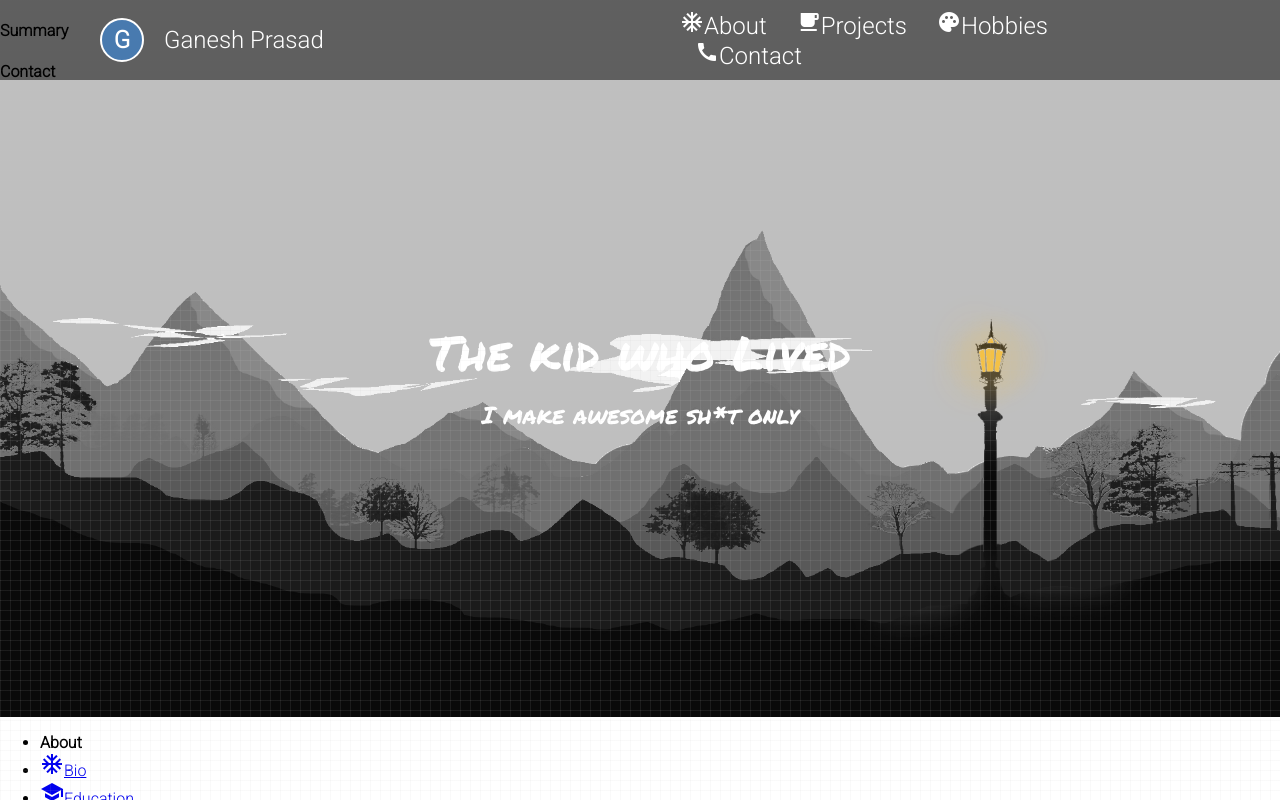
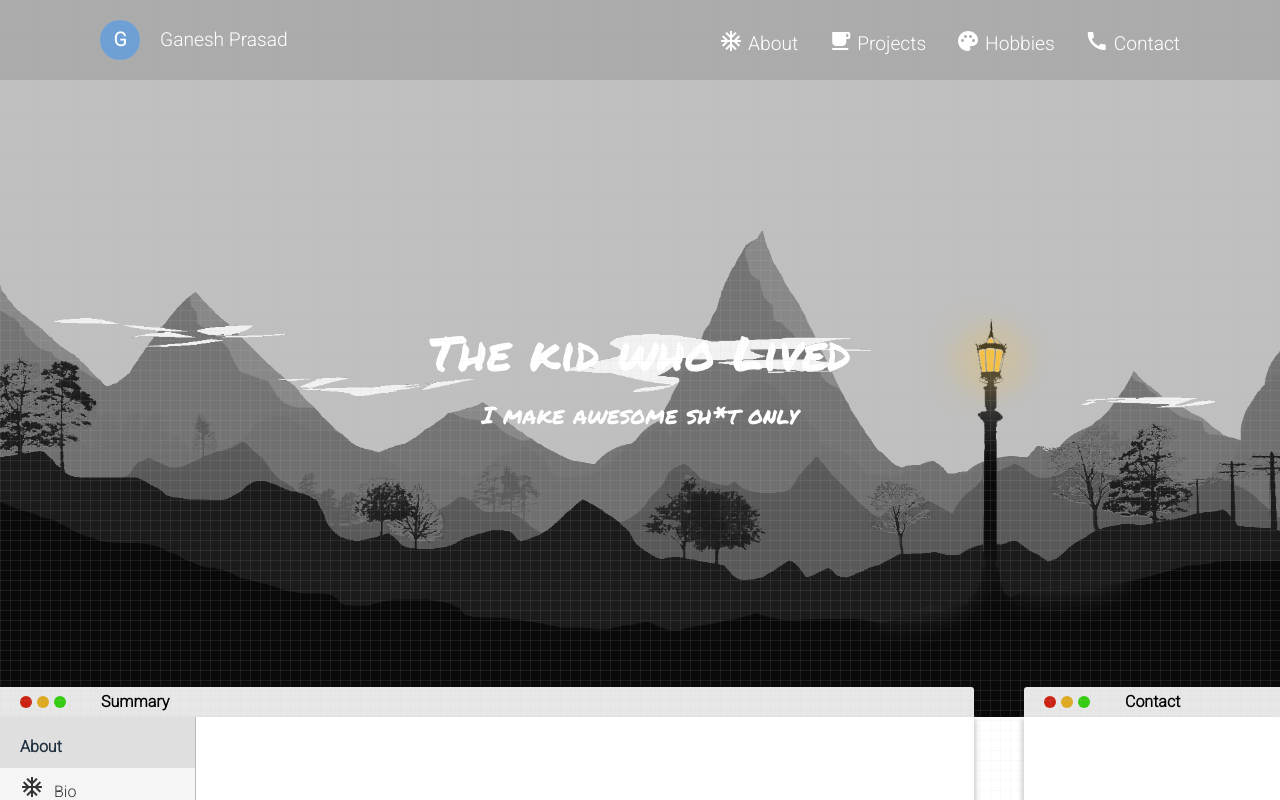
Before and after one commit to pradyutmeher/gnsp.github.io, a plain HTML site: page index.html in a window 1280 px wide. Shown: the top 800 px of the page. Drawn offline with Linux system fonts and the light colour scheme.

Commit message:
added more stuff

```diff
--- a/style.css
+++ b/style.css
@@ -35,18 +35,17 @@ h3 {
   display: flex;
   justify-content: space-between;
   align-items: center;
-  font-size: 1.5em;
+  font-size: 1.2em;
   color: white;
-  transition: background 1s;
-  background: rgba(0, 0, 0, 0.5); }
+  transition: background 0.5s;
+  background: rgba(0, 0, 0, 0.1); }
   .top-nav .site-name {
     max-width: 30%; }
     .top-nav .site-name a {
       color: white;
-      transition: color 1s; }
+      transition: color 0.5s; }
     .top-nav .site-name .site-logo {
       display: inline-block;
-      border: 2px white solid;
       transition: border-color 1s;
       background: rgba(50, 150, 255, 0.5);
       width: 40px;
@@ -66,8 +65,14 @@ h3 {
         text-decoration: none;
         padding-left: 15px;
         padding-right: 15px;
-        padding-bottom: 23px;
+        padding-bottom: 25px;
         color: white; }
+        .top-nav .nav-list ul li a i {
+          position: relative;
+          top: 3px;
+          margin: 0;
+          padding: 0;
+          margin-right: 5px; }
         .top-nav .nav-list ul li a:hover {
           color: #f83;
           border-bottom: 3px #f83 solid; }
@@ -87,8 +92,7 @@ h3 {
   max-height: 100vh;
   width: 100%;
   max-width: 100vw;
-  overflow: hidden;
-  background-color: white;
+  background-color: #777;
   background-size: 100vw auto;
   background-repeat: no-repeat;
   background-position: top center;
@@ -118,7 +122,6 @@ h3 {
   .parallax-bg .bg-layer-3 {
     position: absolute;
     height: 56vw;
-    max-height: 100vh;
     width: 100%;
     max-width: 100vw;
     z-index: -4;
@@ -129,7 +132,6 @@ h3 {
   .parallax-bg .bg-layer-4 {
     position: absolute;
     height: 56vw;
-    max-height: 100vh;
     width: 100%;
     max-width: 100vw;
     z-index: -2;
@@ -150,7 +152,7 @@ h3 {
     background-repeat: no-repeat; }
   .parallax-bg .dark-overlay {
     position: relative;
-    z-index: -3;
+    z-index: 0;
     width: 100%;
     height: 100%;
     background-color: rgba(0, 0, 0, 0.5); }
@@ -161,9 +163,169 @@ h3 {
     top: 50%;
     z-index: 1;
     margin-top: -50px;
-    font-family: "Permanent Marker", cursive; }
+    font-family: "Permanent Marker", Arial; }
     .parallax-bg .logo h1, .parallax-bg .logo h3, .parallax-bg .logo h2 {
       color: #fff; }
+  .parallax-bg .arrow-down-div {
+    position: absolute;
+    bottom: 0;
+    left: 0;
+    right: 0;
+    height: 30px;
+    background: transparent;
+    display: flex;
+    justify-content: space-between; }
+    .parallax-bg .arrow-down-div .arrow-down-div-left {
+      width: 80%;
+      min-width: 75%;
+      height: 100%;
+      background: rgba(255, 255, 255, 0.9);
+      border-radius: 0 3px 0 0;
+      display: flex;
+      align-items: center; }
+    .parallax-bg .arrow-down-div .arrow-down-div-center {
+      width: 50px;
+      min-width: 50px;
+      height: 100%; }
+    .parallax-bg .arrow-down-div .arrow-down-div-right {
+      width: 20%;
+      min-width: 20%;
+      height: 100%;
+      background: rgba(255, 255, 255, 0.9);
+      border-radius: 3px 0 0 0;
+      display: flex;
+      align-items: center; }
 
 .long-div {
-  height: 1000px; }
+  position: relative;
+  height: auto;
+  width: 100%;
+  display: flex;
+  justify-content: space-between;
+  z-index: 2;
+  background: transparent; }
+  .long-div .left-window-div {
+    width: 80%;
+    min-width: 75%;
+    height: 500px;
+    background: white;
+    border-radius: 0 0 3px 0;
+    box-shadow: 2px 2px 5px #ccc;
+    display: flex;
+    align-items: stretch;
+    justify-content: space-between; }
+    .long-div .left-window-div .side-bar {
+      width: 20%;
+      min-width: 20%;
+      border-right: 1px #bbb solid;
+      background: #dfdfdf;
+      display: flex;
+      flex-direction: column; }
+      .long-div .left-window-div .side-bar ul {
+        margin: 0;
+        padding: 0; }
+      .long-div .left-window-div .side-bar ul li {
+        text-decoration: none;
+        display: block;
+        border-bottom: 1px #ddd solid; }
+        .long-div .left-window-div .side-bar ul li:nth-child(even) {
+          background: #f5f5f5; }
+      .long-div .left-window-div .side-bar ul li b {
+        display: block;
+        padding: 10px;
+        padding-top: 20px;
+        padding-left: 20px;
+        line-height: 20px;
+        text-decoration: none;
+        color: #22313F;
+        font-weight: bold; }
+      .long-div .left-window-div .side-bar ul li a {
+        display: block;
+        padding: 5px;
+        padding-left: 20px;
+        line-height: 20px;
+        text-decoration: none;
+        color: #333; }
+        .long-div .left-window-div .side-bar ul li a:hover, .long-div .left-window-div .side-bar ul li a:focus {
+          background: #4183D7;
+          color: white; }
+        .long-div .left-window-div .side-bar ul li a i {
+          position: relative;
+          top: 2px;
+          margin: 0;
+          padding: 0;
+          margin-right: 10px; }
+        .long-div .left-window-div .side-bar ul li a .side-bar-icon {
+          margin-right: 10px; }
+  .long-div .middle-gutter-div {
+    width: 50px;
+    min-width: 50px;
+    height: 200px; }
+  .long-div .right-window-div {
+    width: 20%;
+    min-width: 20%;
+    height: 500px;
+    background: white;
+    border-radius: 0 0 0 3px;
+    box-shadow: -2px 2px 5px #ccc; }
+
+.below-parallax-div {
+  margin-bottom: 0px;
+  margin-top: -300px;
+  height: 400px;
+  z-index: 1;
+  background: white; }
+
+.second-parallax {
+  z-index: 1;
+  margin: 0;
+  width: 100%;
+  height: 1000px;
+  background-image: url(bg.jpg);
+  background-attachment: fixed;
+  background-position: top center;
+  background-size: 100% auto;
+  background-repeat: no-repeat; }
+
+.content-div {
+  z-index: 1;
+  margin-top: 0px;
+  background-color: white; }
+  .content-div h2 {
+    margin: 0;
+    padding-top: 60px; }
+  .content-div .spanner {
+    height: 1000px; }
+
+.win-control-buttons {
+  margin-left: 20px;
+  margin-right: 30px;
+  display: flex;
+  align-items: center; }
+
+.close-button-mac {
+  margin-right: 5px;
+  display: inline-block;
+  background: #c21;
+  width: 12px;
+  height: 12px;
+  border-radius: 50%;
+  line-height: 12px; }
+
+.minimize-button-mac {
+  margin-right: 5px;
+  display: inline-block;
+  background: #da2;
+  width: 12px;
+  height: 12px;
+  border-radius: 50%;
+  line-height: 12px; }
+
+.maximize-button-mac {
+  margin-right: 5px;
+  display: inline-block;
+  background: #3c1;
+  width: 12px;
+  height: 12px;
+  border-radius: 50%;
+  line-height: 12px; }
--- a/ux.js
+++ b/ux.js
@@ -25,8 +25,8 @@ $(document).ready(function(){
 
 		// Parallax Shit
 
-		$('.bg-layer-1, .bg-layer-2').css("transform", "translate(0px, "+scrl/4+"px)");
-		$('.bg-layer-3').css("transform","translate(0px, "+scrl/5+"px)");
+		$('.bg-layer-1, .bg-layer-2').css("transform", "translate(0px, "+scrl/1.5+"px)");
+		$('.bg-layer-3').css("transform","translate(0px, "+scrl/3+"px)");
 		$('.bg-layer-4, .bg-layer-5').css('transform','translate(0px, '+scrl/2+'px)');
 		$('.logo').css('transform','translate(0px, '+scrl/2+'px)');
 
@@ -34,19 +34,34 @@ $(document).ready(function(){
 
 		var lgtop = $('.parallax-bg .logo').offset().top;
 		if(scrl > lgtop-90 ){
-			$(".top-nav").css({"background":"rgba(255,255,255,0.9)",
-				"box-shadow":"0px 2px 5px #ccc"});
-			$('.site-name a').css("color","#333");
-			$('.site-logo').css("borderColor", "#333");
-			$('.nav-list ul li a').css("color","#333");
+			$(".top-nav").css({"background":"rgba(255,255,255,0.95)",
+				"box-shadow":"0px 2px 5px #ccc",
+				"height":"30px"});
+			$('.site-name a').css({"color":"#333","font-size":"0.8em"});
+			$('.site-logo').css({"color":"white",
+								"background":"#333",
+								"width":"20px",
+								"height":"20px",
+								"line-height": "20px",
+								"font-size":"0.8em"});
+			$('.nav-list ul li a').css({"color":"#333",
+										"font-size": "0.8em",
+										"padding-bottom":"3px"});
 			oldColorOfNavLink = "#333";
 		}
 		else{
-			$(".top-nav").css({"background":"rgba(0,0,0,0.5)",
-				"box-shadow":"none"});
-			$('.site-name a').css("color","white");
-			$('.site-logo').css("borderColor", "white");
-			$('.nav-list ul li a').css("color","white");
+			$(".top-nav").css({"background":"rgba(0,0,0,0.1)",
+				"box-shadow":"none",
+				"height":"80px"});
+			$('.site-name a').css({"color":"white","font-size":"1em"});
+			$('.site-logo').css({"background":"rgba(50,150,255,0.5)",
+								"width":"40px",
+								"height":"40px",
+								"line-height": "40px",
+								"font-size":"1em"});
+			$('.nav-list ul li a').css({"color":"white",
+										"font-size":"1em",
+										"padding-bottom":"25px"});
 			oldColorOfNavLink = "white";
 		}
 	});
```
